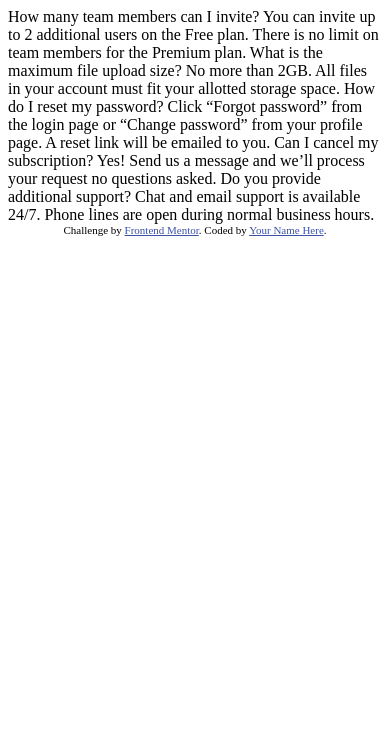
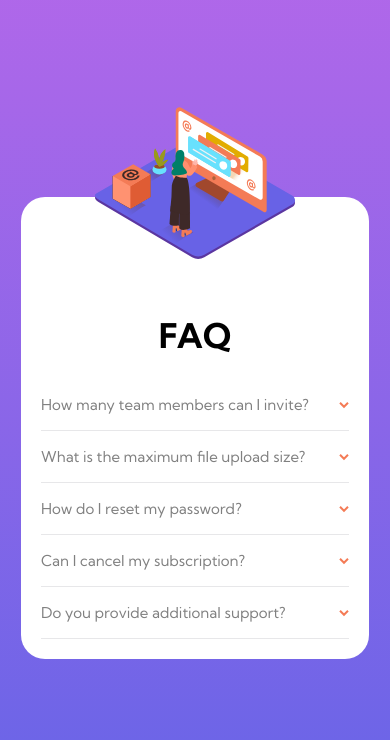
Before and after one commit to sergechv/faq-accordion-card, a plain HTML site: page index.html in a window 390 px wide. Drawn offline with Linux system fonts and the light colour scheme.

Commit message:
Mobile first layout

```diff
--- a/index.html
+++ b/index.html
@@ -3,38 +3,83 @@
 <head>
   <meta charset="UTF-8">
   <meta name="viewport" content="width=device-width, initial-scale=1.0"> <!-- displays site properly based on user's device -->
-
   <link rel="icon" type="image/png" sizes="32x32" href="./images/favicon-32x32.png">
-
+  <link rel="stylesheet" href="styles.css">
+  <link rel="preconnect" href="https://fonts.googleapis.com">
+  <link rel="preconnect" href="https://fonts.gstatic.com" crossorigin>
+  <link href="https://fonts.googleapis.com/css2?family=Kumbh+Sans:wght@400;700&display=swap" rel="stylesheet">
   <title>Frontend Mentor | FAQ Accordion Card</title>
 
-  <!-- Feel free to remove these styles or customise in your own stylesheet 👍 -->
-  <style>
-    .attribution { font-size: 11px; text-align: center; }
-    .attribution a { color: hsl(228, 45%, 44%); }
-  </style>
 </head>
 <body>
-  How many team members can I invite?
-  You can invite up to 2 additional users on the Free plan. There is no limit on
-  team members for the Premium plan.
 
-  What is the maximum file upload size?
-  No more than 2GB. All files in your account must fit your allotted storage space.
 
-  How do I reset my password?
-  Click “Forgot password” from the login page or “Change password” from your profile page.
-  A reset link will be emailed to you.
+<div class="faq">
 
-  Can I cancel my subscription?
-  Yes! Send us a message and we’ll process your request no questions asked.
+  <div class="image">
+    <img src="./images/illustration-woman-online-mobile.svg" alt="">
+  </div>
 
-  Do you provide additional support?
-  Chat and email support is available 24/7. Phone lines are open during normal business hours.
+  <h1>FAQ</h1>
 
-  <div class="attribution">
-    Challenge by <a href="https://www.frontendmentor.io?ref=challenge" target="_blank">Frontend Mentor</a>.
-    Coded by <a href="#">Your Name Here</a>.
+  <div class="question">
+    <h2>How many team members can I invite?</h2>
+    <span class="arrow"><img src="./images/icon-arrow-down.svg" alt=""></span>
+
+    <div class="answer">
+      <p>
+        you can invite up to 2 additional users on the Free plan. There is no limit on
+        team members for the Premium plan.
+      </p>
+    </div>
   </div>
+
+  <div class="question">
+    <h2>What is the maximum file upload size?</h2>
+    <span class="arrow"><img src="./images/icon-arrow-down.svg" alt=""></span>
+
+    <div class="answer">
+      <p>
+        No more than 2GB. All files in your account must fit your allocated storage space.
+      </p>
+    </div>
+  </div>
+
+  <div class="question">
+    <h2>How do I reset my password?</h2>
+    <span class="arrow"><img src="./images/icon-arrow-down.svg" alt=""></span>
+
+    <div class="answer">
+      <p>
+        Click “Forgot password” from the login page or “Change password” from your profile page.
+        A reset link will be emailed to you.
+      </p>
+    </div>
+  </div>
+
+  <div class="question">
+    <h2>Can I cancel my subscription?</h2>
+    <span class="arrow"><img src="./images/icon-arrow-down.svg" alt=""></span>
+
+    <div class="answer">
+      <p>
+        Yes! Send us a message and we’ll process your request no questions asked.
+      </p>
+    </div>
+  </div>
+
+  <div class="question">
+    <h2>Do you provide additional support?</h2>
+    <span class="arrow"><img src="./images/icon-arrow-down.svg" alt=""></span>
+
+    <div class="answer">
+      <p>
+        Chat and email support is available 24/7. Phone lines are open during normal business hours.
+      </p>
+    </div>
+  </div>
+</div>
+
+<script src="./index.js"></script>
 </body>
 </html>
--- /dev/null
+++ b/index.js
@@ -0,0 +1,15 @@
+document.addEventListener('DOMContentLoaded', function() {
+  const questions = document.querySelectorAll('.question');
+
+  questions.forEach(question => {
+    const toggleAnswer = () => {
+      const answer = question.querySelector('.answer');
+      answer.style.display = (answer.style.display === 'block') ? 'none': 'block';
+
+      const arrow = question.querySelector('.arrow');
+      arrow.classList.toggle('rotate');
+    }
+
+    question.addEventListener('click', toggleAnswer);
+  })
+})
--- /dev/null
+++ b/styles.css
@@ -0,0 +1,92 @@
+:root {
+  font-size: 62.5%;
+  font-family: 'Kumbh Sans';
+  --very-dark-blue: hsl(238, 29%, 16%);
+  --soft-red: hsl(14, 88%, 65%);
+  --soft-violet: hsl(273, 75%, 66%);
+  --soft-blue: hsl(240, 73%, 65%);
+  --light-grayish-blue: hsl(240, 5%, 91%);
+  --kumbh-sans: 'Kumbh Sans';
+}
+
+
+body {
+  margin: 0;
+  padding: 0;
+  box-sizing: border-box;
+  height: 100vh;
+  background-image: linear-gradient(180deg, var(--soft-violet), var(--soft-blue));
+  background-size: 100% 100%;
+  display: flex;
+  flex-direction: column;
+  align-items: center;
+  justify-content: center;
+}
+
+.image {
+  display: grid;
+}
+
+.image img {
+  justify-self: center;
+  width: 200px;
+  height: 200px;
+  position: absolute;
+  z-index: 1;
+  top: -114px;
+}
+
+.faq {
+  position: relative;
+  background-color: white;
+  width: 308px;
+  height: auto;
+  padding: 20px;
+  padding-top: 94px;
+  margin-top: 20px;
+  margin-bottom: 8px;
+  border-radius: 24px;
+}
+
+h1 {
+  text-align: center;
+  font-size: 3.4rem;
+}
+
+.question {
+  border-bottom: 1px solid var(--light-grayish-blue);
+  position: relative;
+}
+
+h2 {
+  display: inline-block;
+  margin: 16px 0;
+  color: gray;
+  font-weight: 400;
+  cursor: pointer;
+}
+
+span {
+  position: absolute;
+  top: 20px;
+  right: 0;
+  cursor: pointer;
+  transition: transform 0.3s;
+}
+
+.rotate {
+  transform: rotate(180deg);
+}
+
+.answer {
+  display: none;
+}
+
+.answer p{
+  font-size: 1.4rem;
+  color: gray;
+  font-weight: 400;
+  margin-top: 0;
+  margin-bottom: 16px;
+  line-height: 2rem;
+}
```
